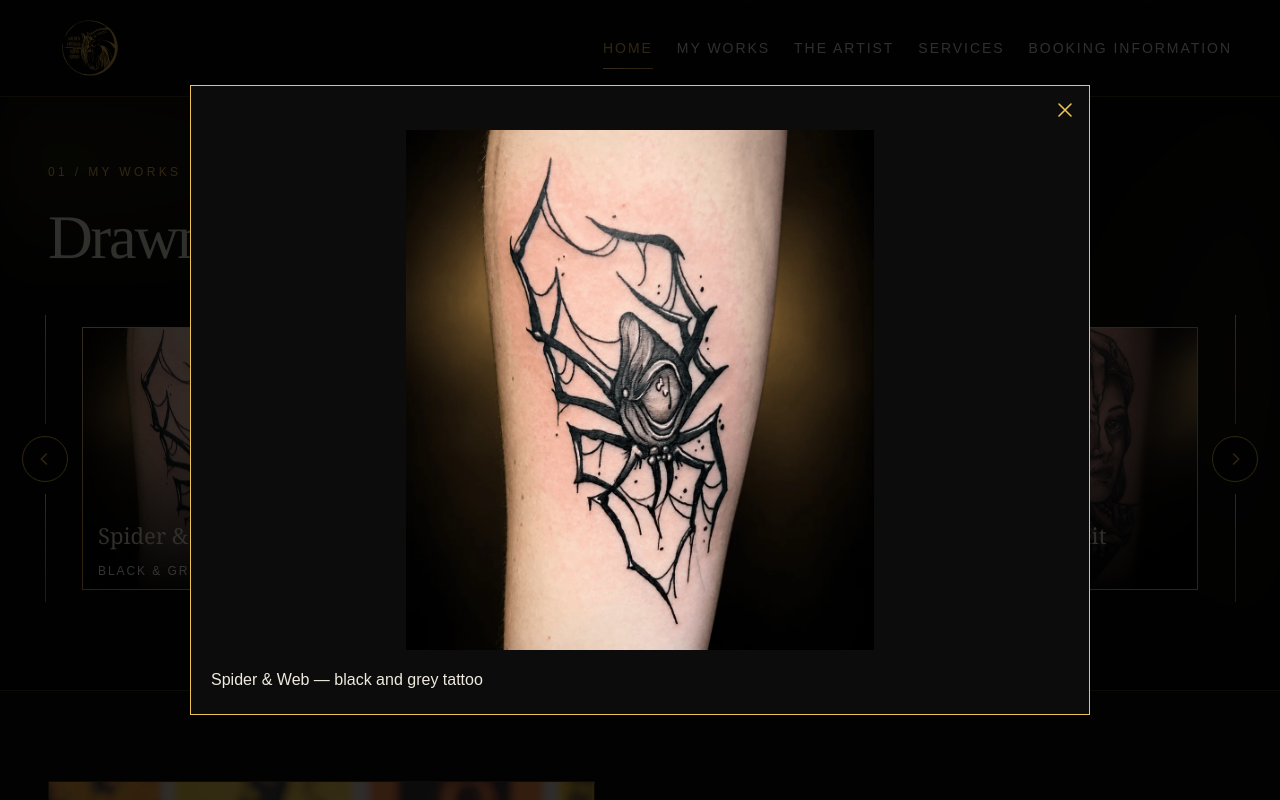
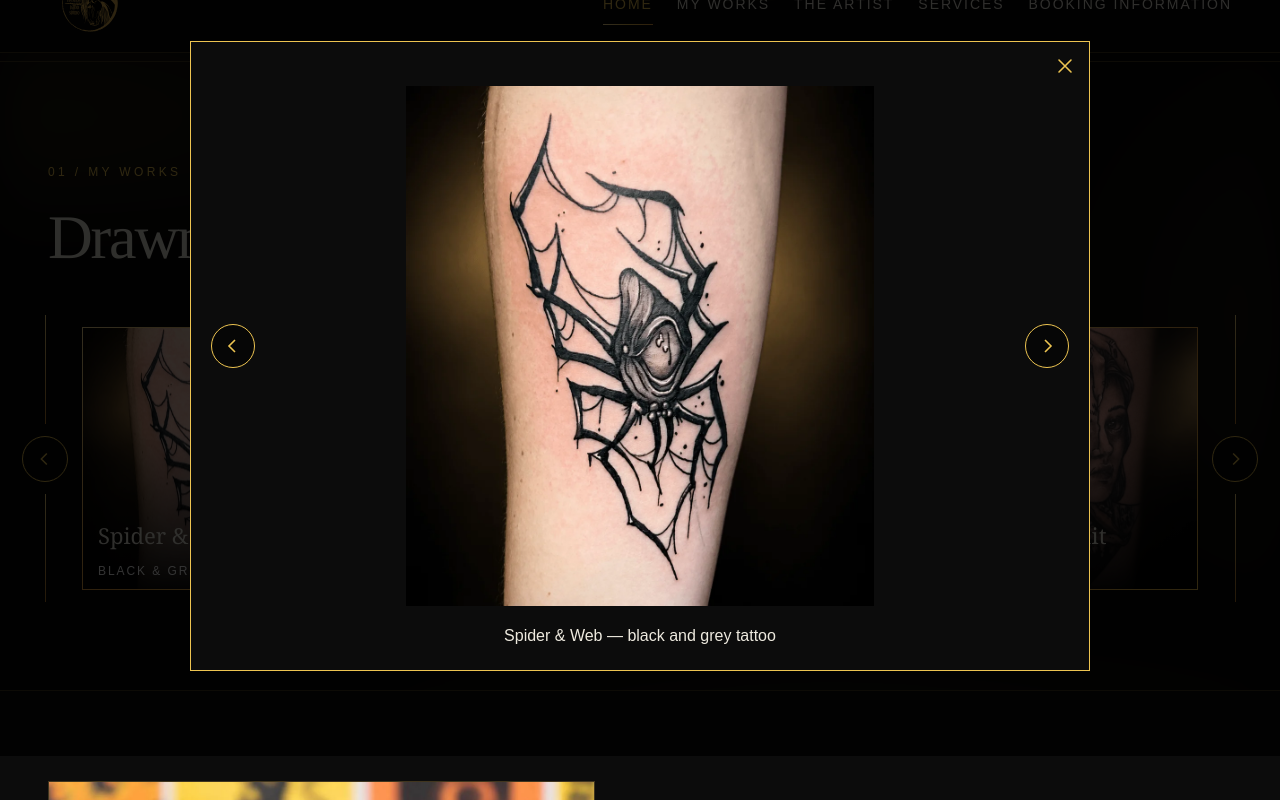
Before and after one commit to Hopenessa/Portfolio_Grace_Darling, a React (Vite) app: page / in a window 1280 px wide. Both pictures are taken after a click on the button 213 px from the left and 1284 px from the top of the page. Shown: the part 826-1626 px from the top of the page. Built offline with nearby package versions, Linux system fonts and the light colour scheme.

Commit message:
Update tattoo frames

```diff
--- a/src/components/WorkGallery/WorkGallery.styles.ts
+++ b/src/components/WorkGallery/WorkGallery.styles.ts
@@ -25,6 +25,48 @@ export const Section = styled.section`
   }
   dialog .close-artwork:hover {
     color: #fff;
+  }
+  .artwork-viewer {
+    display: grid;
+    grid-template-columns: 44px minmax(0, 1fr) 44px;
+    align-items: center;
+    gap: 16px;
+  }
+  .artwork-viewer img {
+    width: 100%;
+    height: 65vh;
+    object-fit: contain;
+  }
+  dialog .artwork-arrow {
+    display: grid;
+    place-items: center;
+    width: 44px;
+    height: 44px;
+    float: none;
+    padding: 0;
+    margin: 0;
+    border: 1px solid #edc451;
+    border-radius: 50%;
+    background: #060606;
+    color: #edc451;
+  }
+  dialog .artwork-arrow:hover {
+    background: #302510;
+  }
+  .artwork-arrow svg {
+    width: 24px;
+    height: 24px;
+  }
+  .artwork-caption {
+    text-align: center;
+  }
+  @media (max-width: 600px) {
+    dialog {
+      padding-inline: 8px;
+    }
+    .artwork-viewer {
+      gap: 6px;
+    }
   }
   padding: 100px 0;
   .heading {
--- a/src/components/WorkGallery/WorkGallery.tsx
+++ b/src/components/WorkGallery/WorkGallery.tsx
@@ -120,6 +120,12 @@ export function WorkGallery() {
     setDialogOpen(true);
     dialog.current?.showModal();
   }
+  function changeArtwork(direction: number) {
+    setSelected((previous) => {
+      const index = works.findIndex((work) => work.id === previous.id);
+      return works[(index + direction + works.length) % works.length];
+    });
+  }
   return (
     <Section id="work">
       <Container>
@@ -234,9 +240,17 @@ export function WorkGallery() {
           onClose={() => setDialogOpen(false)}
           ref={dialog}
           aria-label={selected.title}
+          onKeyDown={(event) => {
+            if (event.altKey || event.ctrlKey || event.metaKey) return;
+            if (event.key === "ArrowLeft" || event.key === "ArrowRight") {
+              event.preventDefault();
+              changeArtwork(event.key === "ArrowLeft" ? -1 : 1);
+            }
+          }}
           onClick={(event) => {
             const target = event.target as HTMLElement;
-            if (target.closest("img, button")) return;
+            if (target.closest(".artwork-viewer, .artwork-caption, button"))
+              return;
             dialog.current?.close();
           }}
         >
@@ -257,8 +271,51 @@ export function WorkGallery() {
               <path d="m6 6 12 12M18 6 6 18" />
             </svg>
           </button>
-          <img src={selected.image} alt={selected.alt} />
-          <p>{selected.note}</p>
+          <div className="artwork-viewer">
+            <button
+              type="button"
+              className="artwork-arrow"
+              aria-label="Previous artwork"
+              aria-controls="artwork-image"
+              onClick={() => changeArtwork(-1)}
+            >
+              <svg
+                viewBox="0 0 24 24"
+                fill="none"
+                stroke="currentColor"
+                strokeWidth="1.6"
+                aria-hidden="true"
+              >
+                <path d="m14 6-6 6 6 6" />
+              </svg>
+            </button>
+            <img id="artwork-image" src={selected.image} alt={selected.alt} />
+            <button
+              type="button"
+              className="artwork-arrow"
+              aria-label="Next artwork"
+              aria-controls="artwork-image"
+              onClick={() => changeArtwork(1)}
+            >
+              <svg
+                viewBox="0 0 24 24"
+                fill="none"
+                stroke="currentColor"
+                strokeWidth="1.6"
+                aria-hidden="true"
+              >
+                <path d="m10 6 6 6-6 6" />
+              </svg>
+            </button>
+          </div>
+          <p
+            className="artwork-caption"
+            role="status"
+            aria-live="polite"
+            aria-atomic="true"
+          >
+            {selected.note}
+          </p>
         </dialog>
       </Container>
     </Section>
```
